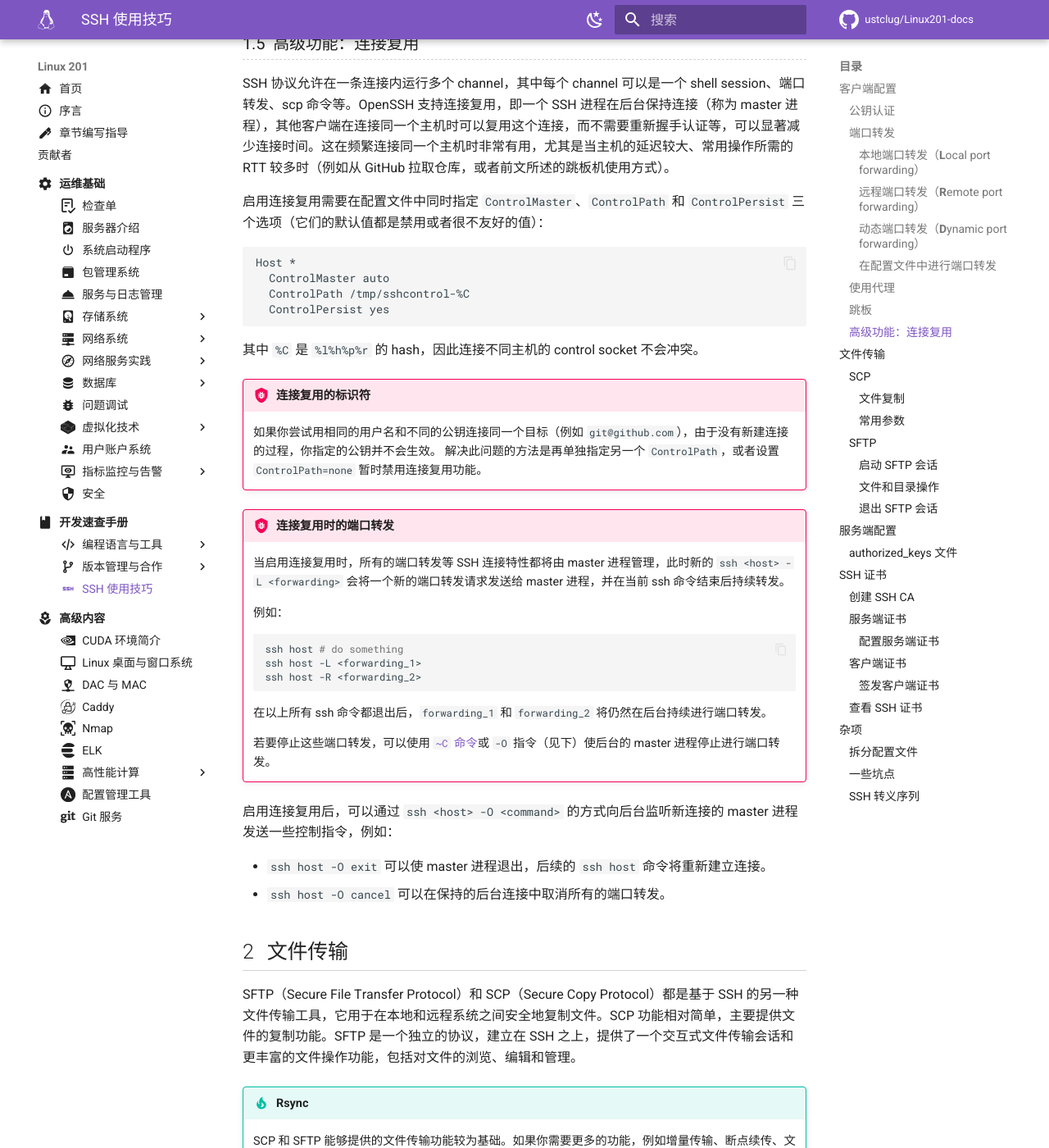
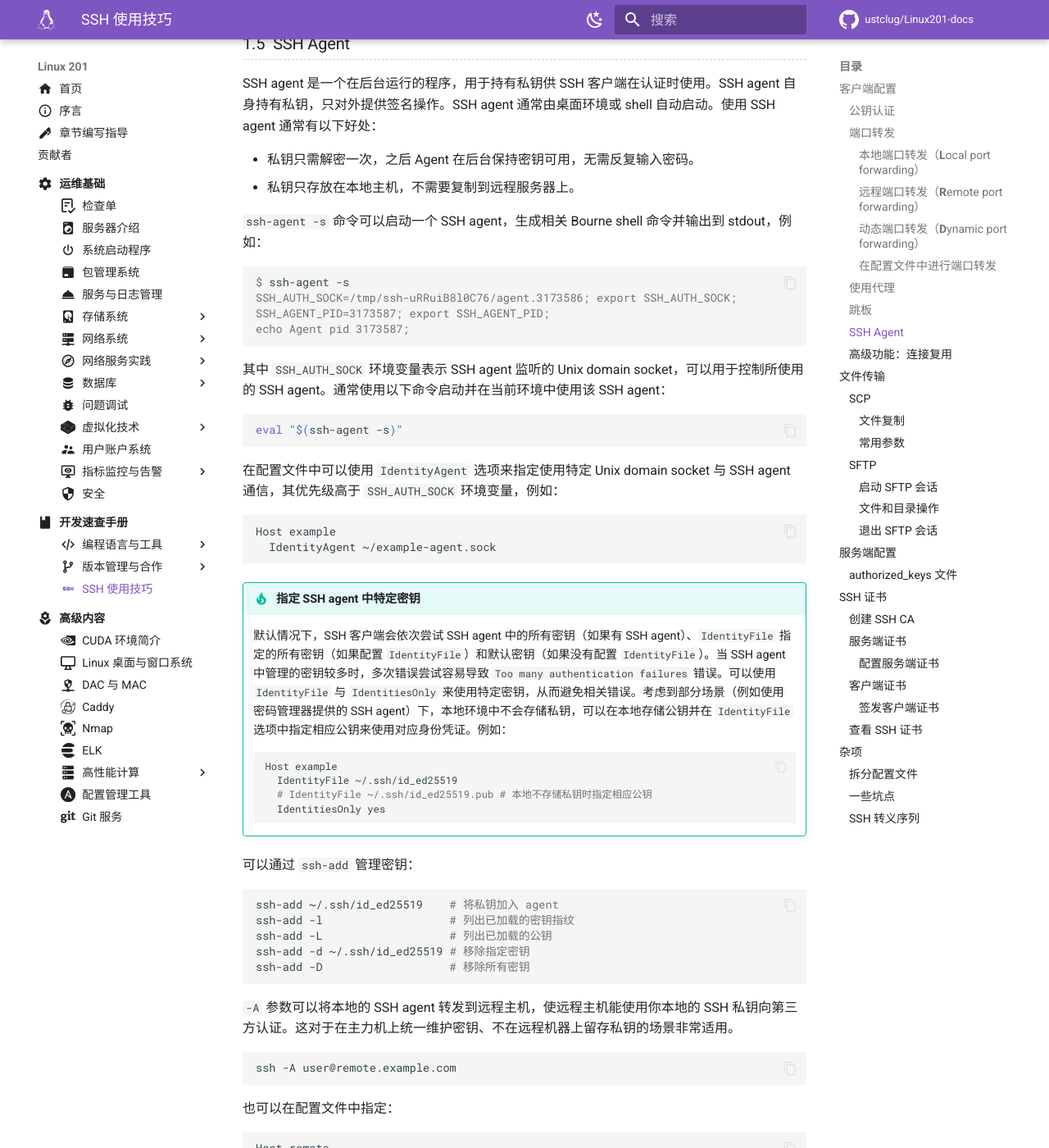
Before and after one commit to ustclug/Linux201-docs, an MkDocs documentation site: the page built from docs/dev/ssh.md, in a window 1280 px wide and 1400 px high, scrolled down 5736 px. Shown: the whole window at 82% size. Built offline with MkDocs 1.6.1 and Material for MkDocs 9.7.7, drawn with Linux system fonts in a browser that asks for light colours; comment, search, counter and statistics services are not loaded; some of the changed text lies outside the part shown.

Commit message:
ssh: add SSH agent usage and forwarding guide (#75)

````diff
--- a/docs/dev/ssh.md
+++ b/docs/dev/ssh.md
@@ -39,8 +39,8 @@ Host example
 
 ```shell
 Host example
-  IdentityFile ~/.ssh/id_rsa
-  #CertificateFile ~/.ssh/id_rsa-cert.pub
+  IdentityFile ~/.ssh/id_ed25519
+  #CertificateFile ~/.ssh/id_ed25519-cert.pub
 ```
 
 一般来说，除非为了兼容一些非常古老（如 10 年前的）或非常简单的（如嵌入式）系统而不得不使用较短的 RSA 密钥对的时候，我们推荐使用 Ed25519 密钥对，或者 ECDSA 密钥对。这两种基于椭圆曲线的密码学算法比 RSA 更安全，而且性能也更好。如果不得不使用 RSA 的话，请尽可能使用 3072 位或更长的密钥长度。密钥长度可以在使用 `ssh-keygen` 生成密钥对时指定（`-b`），其中不同算法支持与推荐的长度也是不同的：
@@ -167,7 +167,7 @@ Host example
 
 !!! question "让服务器的 `git` 使用本机作为代理"
 
-    在访问 SSH remote 时，`git` 可以读取 `GIT_SSH_COMMAND` 环境变量指定的 SSH 命令，例如 `GIT_SSH_COMMAND="ssh -i .git/id_rsa" git ...` 就可以让 `git` 使用指定的路径的密钥。
+    在访问 SSH remote 时，`git` 可以读取 `GIT_SSH_COMMAND` 环境变量指定的 SSH 命令，例如 `GIT_SSH_COMMAND="ssh -i .git/id_ed25519" git ...` 就可以让 `git` 使用指定的路径的密钥。
 
     而在访问 HTTP(S) remote 时，`git` 会使用 libcurl，因此会读取 `http_proxy`、`https_proxy` 和 `all_proxy` 环境变量指定的代理。也可以使用 `http.proxy` 这个 `git config` 选项来指定。
 
@@ -202,6 +202,75 @@ Host realhost
 !!! note "跳板机需要支持 TCP 端口转发"
 
     SSH 跳板机和前文所述的“**本地**端口转发”采用相同的技术，因此跳板机需要允许 TCP 端口转发（默认开启）。
+
+### SSH Agent {#ssh-agent}
+
+SSH agent 是一个在后台运行的程序，用于持有私钥供 SSH 客户端在认证时使用。SSH agent 自身持有私钥，只对外提供签名操作。SSH agent 通常由桌面环境或 shell 自动启动。使用 SSH agent 通常有以下好处：
+
+- 私钥只需解密一次，之后 Agent 在后台保持密钥可用，无需反复输入密码。
+- 私钥只存放在本地主机，不需要复制到远程服务器上。
+
+`ssh-agent -s` 命令可以启动一个 SSH agent，生成相关 Bourne shell 命令并输出到 stdout，例如：
+
+```console
+$ ssh-agent -s
+SSH_AUTH_SOCK=/tmp/ssh-uRRuiB8l0C76/agent.3173586; export SSH_AUTH_SOCK;
+SSH_AGENT_PID=3173587; export SSH_AGENT_PID;
+echo Agent pid 3173587;
+```
+
+其中 `SSH_AUTH_SOCK` 环境变量表示 SSH agent 监听的 Unix domain socket，可以用于控制所使用的 SSH agent。通常使用以下命令启动并在当前环境中使用该 SSH agent：
+
+```shell
+eval "$(ssh-agent -s)"
+```
+
+在配置文件中可以使用 `IdentityAgent` 选项来指定使用特定 Unix domain socket 与 SSH agent 通信，其优先级高于 `SSH_AUTH_SOCK` 环境变量，例如：
+
+```shell
+Host example
+  IdentityAgent ~/example-agent.sock
+```
+
+!!! tip "指定 SSH agent 中特定密钥"
+    默认情况下，SSH 客户端会依次尝试 SSH agent 中的所有密钥（如果有 SSH agent）、`IdentityFile` 指定的所有密钥（如果配置 `IdentityFile`）和默认密钥（如果没有配置 `IdentityFile`）。当 SSH agent 中管理的密钥较多时，多次错误尝试容易导致 `Too many authentication failures` 错误。可以使用 `IdentityFile` 与 `IdentitiesOnly` 来使用特定密钥，从而避免相关错误。考虑到部分场景（例如使用密码管理器提供的 SSH agent）下，本地环境中不会存储私钥，可以在本地存储公钥并在 `IdentityFile` 选项中指定相应公钥来使用对应身份凭证。例如：
+    ```shell
+    Host example
+      IdentityFile ~/.ssh/id_ed25519
+      # IdentityFile ~/.ssh/id_ed25519.pub # 本地不存储私钥时指定相应公钥
+      IdentitiesOnly yes
+    ```
+
+可以通过 `ssh-add` 管理密钥：
+
+```shell
+ssh-add ~/.ssh/id_ed25519    # 将私钥加入 agent
+ssh-add -l                   # 列出已加载的密钥指纹
+ssh-add -L                   # 列出已加载的公钥
+ssh-add -d ~/.ssh/id_ed25519 # 移除指定密钥
+ssh-add -D                   # 移除所有密钥
+```
+
+`-A` 参数可以将本地的 SSH agent 转发到远程主机，使远程主机能使用你本地的 SSH 私钥向第三方认证。这对于在主力机上统一维护密钥、不在远程机器上留存私钥的场景非常适用。
+
+```shell
+ssh -A user@remote.example.com
+```
+
+也可以在配置文件中指定：
+
+```shell
+Host remote
+  ForwardAgent yes
+```
+
+!!! tip "SSH agent 转发的机制"
+
+    转发 SSH agent 会在远程主机上创建一个 Unix domain socket，并设置 `SSH_AUTH_SOCK` 环境变量指向该 socket。该 socket 上的通信通过 SSH 连接内的 `auth-agent@openssh.com` channel 发送给本地 SSH 客户端，再由本地 SSH 客户端与 SSH Agent 进行通信。
+
+!!! warning "安全提示"
+
+    从上述机制中不难看出，SSH agent 转发期间，远程主机上拥有足够权限（例如 root）的用户可以使用你转发的 SSH agent socket，并可以使用其间接使用你的 SSH agent。建议仅在信任的远程主机上开启 `-A` 或 `ForwardAgent`，**切勿**在 `Host *` 块中全局启用。
 
 ### 高级功能：连接复用 {#connection-reuse}
 
````
